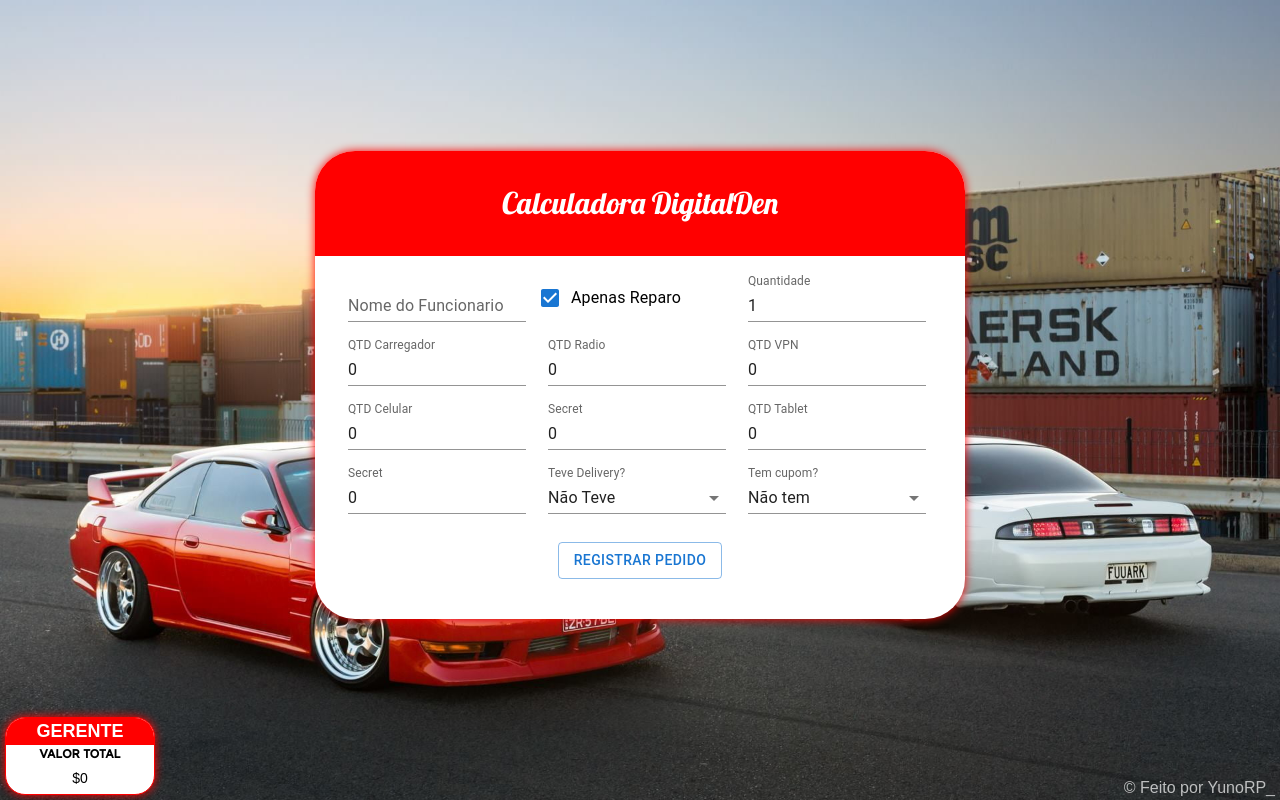
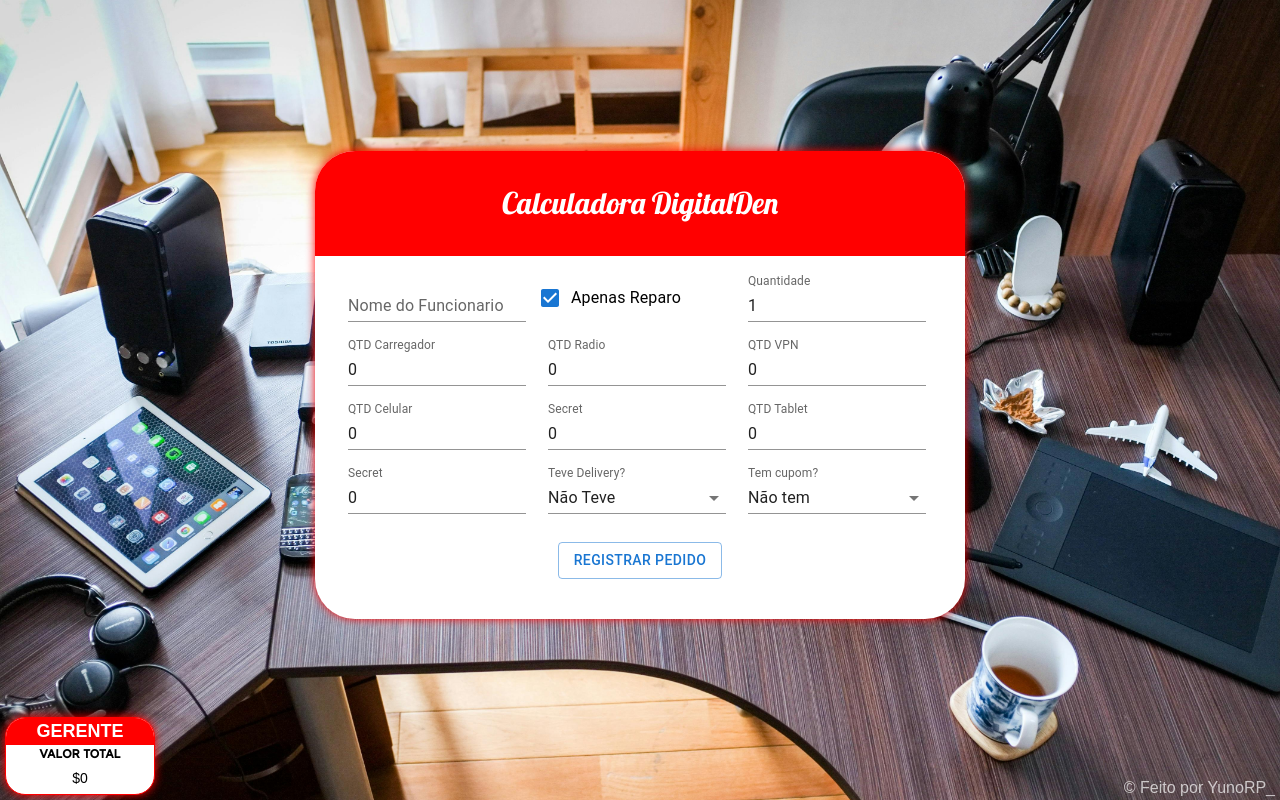
Before and after one commit to yunorp/digitalden, a Next.js app: page / in a window 1280 px wide. Built offline with nearby package versions, Linux system fonts and the light colour scheme.

Commit message:
new wallpaper

```diff
--- a/src/styles/globals.css
+++ b/src/styles/globals.css
@@ -4,7 +4,7 @@
 
 :root {
   --foreground-rgb: 0, 0, 0;
-  --background-start-rgb: 214, 219, 220;
+  --background-start-rgb: 204, 0, 204;
   --background-end-rgb: 255, 255, 255;
 }
 *{
@@ -23,7 +23,7 @@ body > div{
 }
 body {
   color: rgb(var(--foreground-rgb));
-  background: url(../../public/wallpaperflare.com_wallpaper\ \(4\).jpg);
+  background: url(../../public/wallpaperflare.com_wallpaper\ \(5\).jpg);
   background-size: cover;
   background-repeat: no-repeat;
   background-position: left;
```
